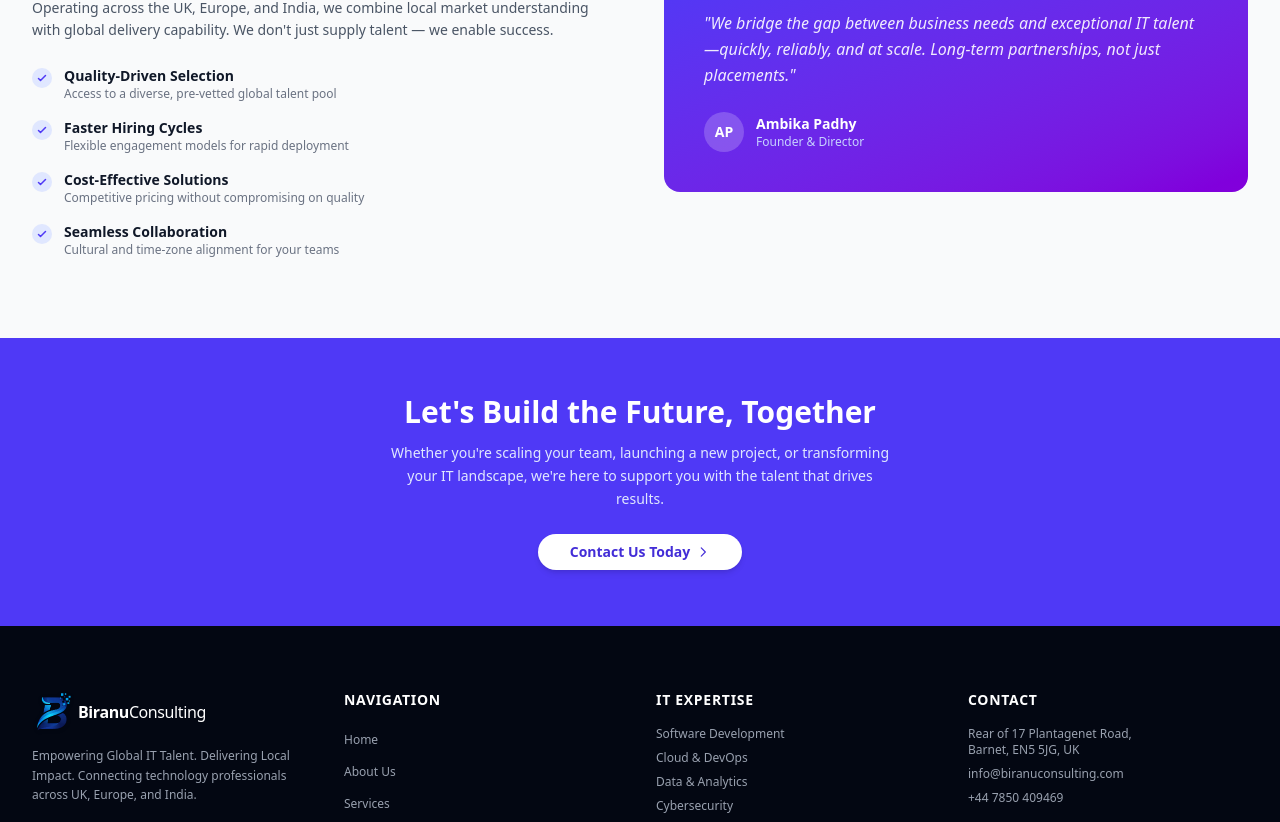
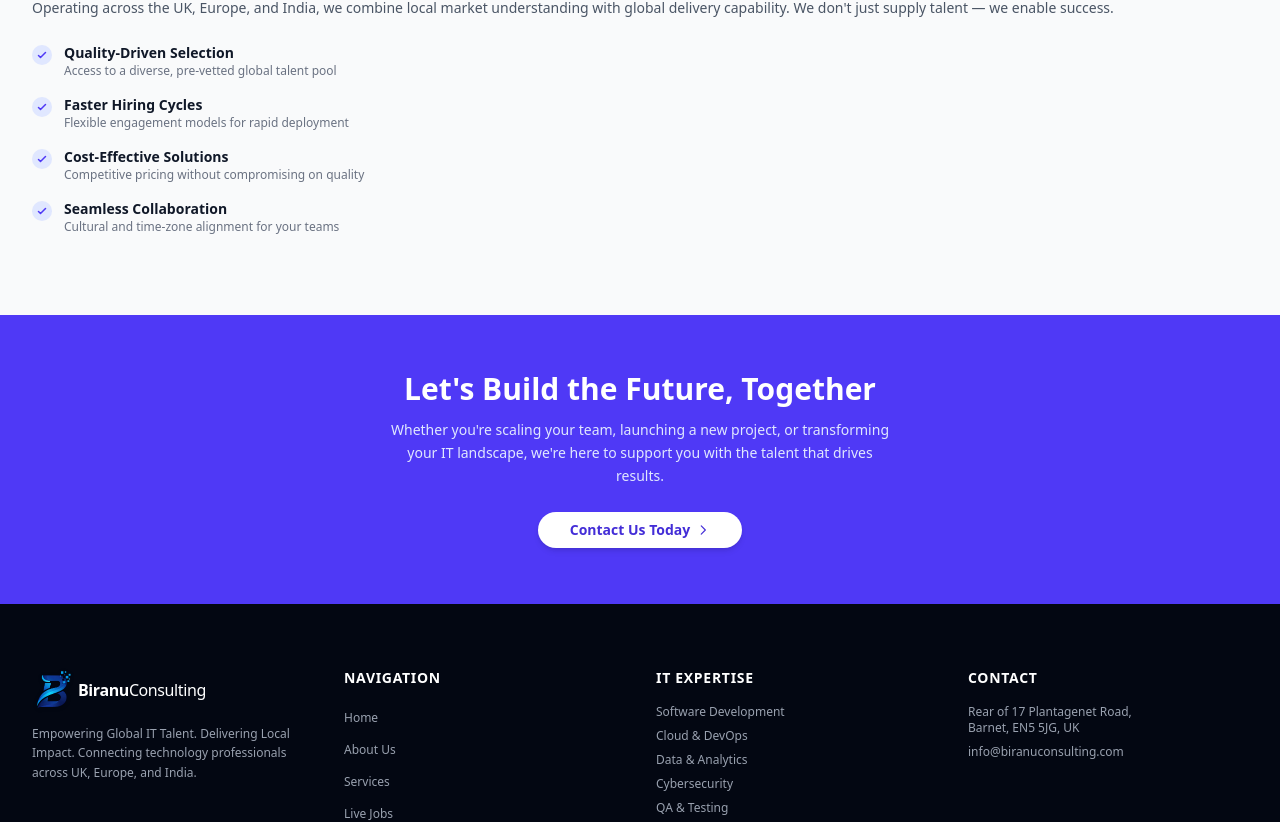
Before and after one commit to Narayandwivedi/biranu, a React (Vite) app in the folder frontend/: page / in a window 1280 px wide. Shown: the part 1313-2135 px from the top of the page. Built offline with nearby package versions, Linux system fonts and the light colour scheme.

Commit message:
make ui better

```diff
--- a/frontend/src/components/Footer.jsx
+++ b/frontend/src/components/Footer.jsx
@@ -61,11 +61,6 @@ const Footer = () => {
                   info@biranuconsulting.com
                 </a>
               </li>
-              <li>
-                <a href="tel:+447850409469" className="hover:text-white transition-colors">
-                  +44 7850 409469
-                </a>
-              </li>
             </ul>
           </div>
         </div>
--- a/frontend/src/pages/About.jsx
+++ b/frontend/src/pages/About.jsx
@@ -34,7 +34,7 @@ const About = () => {
         <div className="max-w-6xl mx-auto px-4 sm:px-6 lg:px-8">
           <div className="grid grid-cols-1 lg:grid-cols-5 gap-8 lg:gap-12 items-start">
             {/* Main Content */}
-            <div className="lg:col-span-3">
+            <div className="lg:col-span-5">
               <span className="inline-block text-xs font-bold text-indigo-600 uppercase tracking-widest mb-2">Our Mission</span>
               <h2 className="text-2xl sm:text-3xl font-bold text-gray-900 mb-4 sm:mb-6 leading-snug">
                 Bridging Business Needs and Exceptional IT Talent
@@ -65,29 +65,7 @@ const About = () => {
               </div>
             </div>
 
-            {/* Founder Card */}
-            <div className="lg:col-span-2">
-              <div className="bg-gradient-to-br from-indigo-600 to-purple-700 rounded-2xl p-6 sm:p-8 text-white shadow-xl shadow-indigo-200/50">
-                <div className="flex items-center gap-4 mb-5">
-                  <div className="w-14 h-14 rounded-full bg-white/20 flex items-center justify-center border-2 border-white/30 text-lg font-bold">
-                    AP
-                  </div>
-                  <div>
-                    <h3 className="text-lg font-bold">Ambika Padhy</h3>
-                    <p className="text-xs text-indigo-200">Founder & Director</p>
-                  </div>
-                </div>
-                <blockquote className="text-sm sm:text-base leading-relaxed text-indigo-100 italic">
-                  "We don't just supply talent — we enable success. Our goal is to build long-term partnerships, delivering the right IT professionals to drive your business forward."
-                </blockquote>
-                <div className="mt-6 pt-5 border-t border-white/20 flex items-center gap-2">
-                  <svg className="w-4 h-4 text-indigo-300" fill="none" stroke="currentColor" viewBox="0 0 24 24">
-                    <path strokeLinecap="round" strokeLinejoin="round" strokeWidth={2} d="M17.657 16.657L13.414 20.9a1.998 1.998 0 01-2.827 0l-4.244-4.243a8 8 0 1111.314 0z" />
-                  </svg>
-                  <span className="text-xs text-indigo-200">UK Headquartered</span>
-                </div>
-              </div>
-            </div>
+
           </div>
         </div>
       </section>
--- a/frontend/src/pages/Contact.jsx
+++ b/frontend/src/pages/Contact.jsx
@@ -52,20 +52,6 @@ const Contact = () => {
                 </div>
               </div>
 
-              {/* Phone */}
-              <div className="flex gap-3 sm:gap-4">
-                <div className="shrink-0 w-8 h-8 sm:w-10 sm:h-10 rounded-xl bg-indigo-50 flex items-center justify-center">
-                  <svg className="w-4 h-4 sm:w-5 sm:h-5 text-indigo-600" fill="none" stroke="currentColor" viewBox="0 0 24 24">
-                    <path strokeLinecap="round" strokeLinejoin="round" strokeWidth={1.5} d="M3 5a2 2 0 012-2h3.28a1 1 0 01.948.684l1.498 4.493a1 1 0 01-.502 1.21l-2.257 1.13a11.042 11.042 0 005.516 5.516l1.13-2.257a1 1 0 011.21-.502l4.493 1.498a1 1 0 01.684.949V19a2 2 0 01-2 2h-1C9.716 21 3 14.284 3 6V5z" />
-                  </svg>
-                </div>
-                <div>
-                  <h3 className="text-xs sm:text-sm font-semibold text-gray-900 mb-0.5">Phone</h3>
-                  <a href="tel:+447850409469" className="text-[11px] sm:text-xs text-indigo-600 hover:text-indigo-700 transition">
-                    +44 7850 409469
-                  </a>
-                </div>
-              </div>
 
               {/* Hours */}
               <div className="flex gap-3 sm:gap-4">
--- a/frontend/src/pages/Home.jsx
+++ b/frontend/src/pages/Home.jsx
@@ -79,7 +79,7 @@ const Home = () => {
       <section className="py-12 sm:py-20 bg-gray-50">
         <div className="max-w-7xl mx-auto px-4 sm:px-6 lg:px-8">
           <div className="grid grid-cols-1 lg:grid-cols-2 gap-8 sm:gap-12 items-center">
-            <div>
+            <div className="lg:col-span-2">
               <span className="text-[10px] sm:text-xs font-semibold text-indigo-600 uppercase tracking-widest">Why Partner With Us</span>
               <h2 className="text-xl sm:text-3xl lg:text-4xl font-bold text-gray-900 mt-2 mb-3 sm:mb-5">
                 Your Competitive Advantage
@@ -108,22 +108,7 @@ const Home = () => {
                 ))}
               </div>
             </div>
-            <div className="relative">
-              <div className="bg-gradient-to-br from-indigo-600 to-purple-700 rounded-2xl p-6 sm:p-10 text-white">
-                <blockquote className="text-xs sm:text-sm lg:text-base leading-relaxed italic opacity-90">
-                  "We bridge the gap between business needs and exceptional IT talent—quickly, reliably, and at scale. Long-term partnerships, not just placements."
-                </blockquote>
-                <div className="mt-4 sm:mt-6 flex items-center gap-3">
-                  <div className="w-8 h-8 sm:w-10 sm:h-10 rounded-full bg-white/20 flex items-center justify-center">
-                    <span className="text-xs sm:text-sm font-bold">AP</span>
-                  </div>
-                  <div>
-                    <div className="text-xs sm:text-sm font-semibold">Ambika Padhy</div>
-                    <div className="text-[10px] sm:text-xs text-indigo-200">Founder & Director</div>
-                  </div>
-                </div>
-              </div>
-            </div>
+
           </div>
         </div>
       </section>
```
